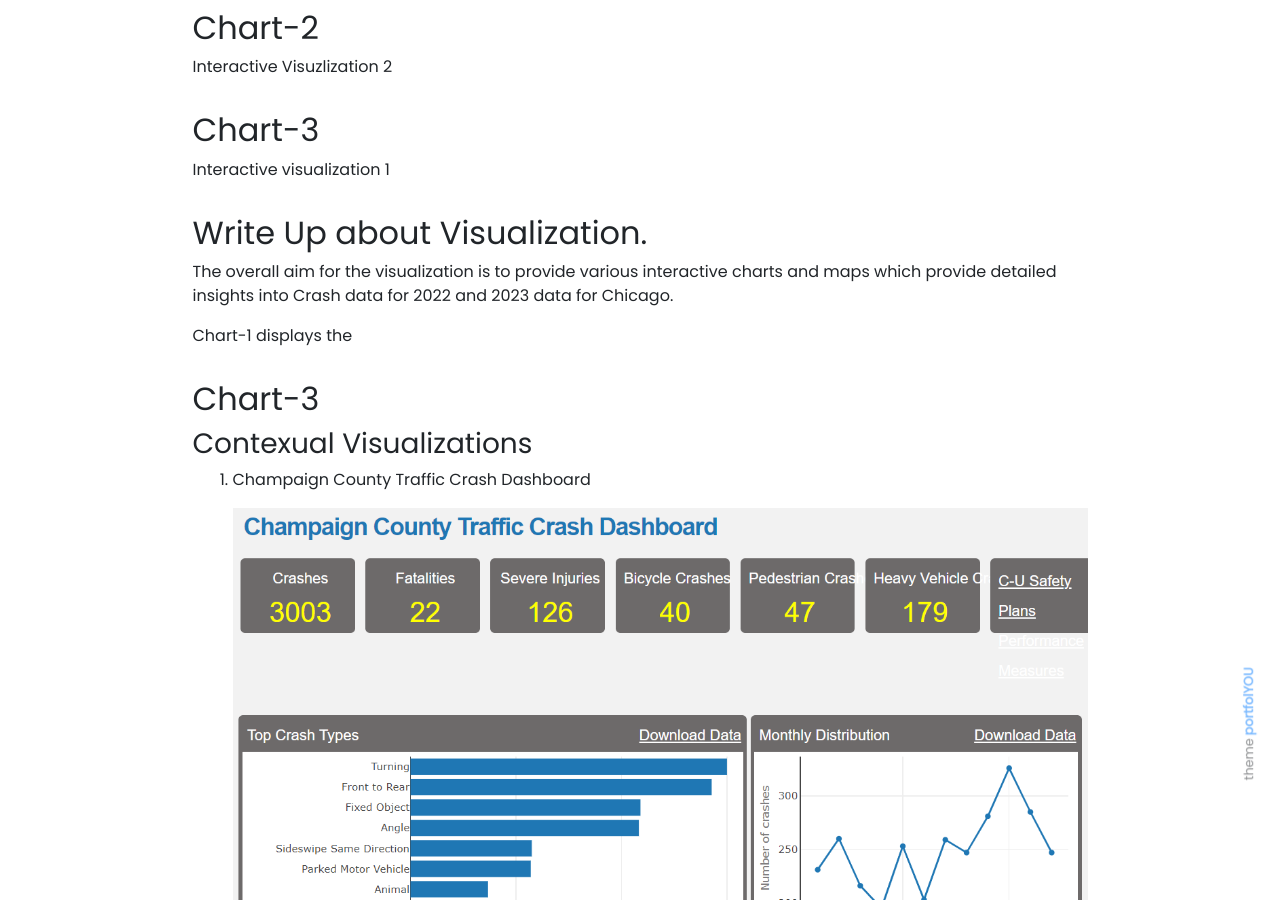
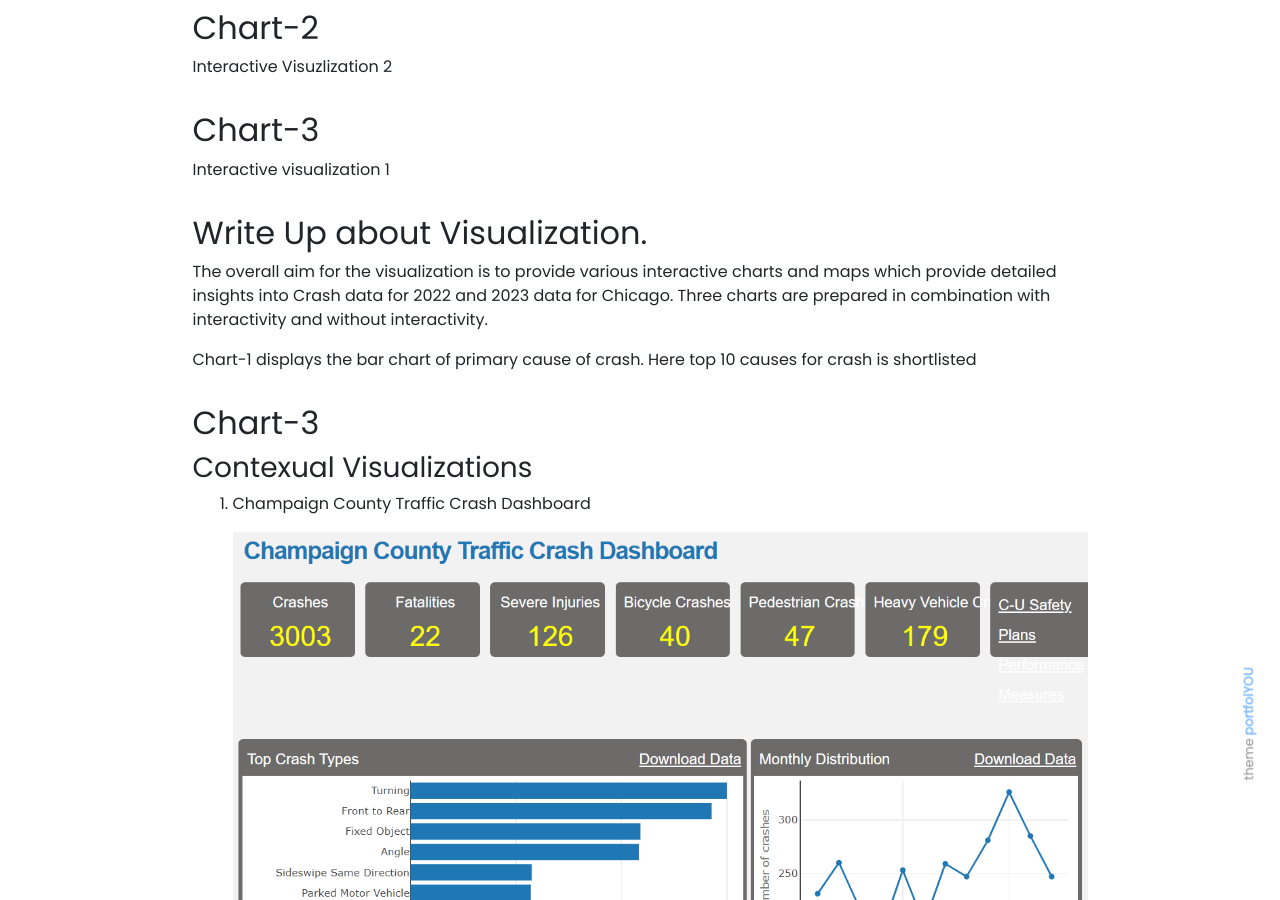
Before and after one commit to pmshah5/pmshah5.github.io, a Jekyll site: the page built from _projects/1_Vega_lite_project.md, in a window 1280 px wide and 900 px high, scrolled down 1873 px. Built offline with Jekyll 4.4.1, drawn with Linux system fonts in a browser that asks for light colours; nearby versions of some CDN libraries.

Commit message:
Update 1_Vega_lite_project.md

```diff
--- a/_projects/1_Vega_lite_project.md
+++ b/_projects/1_Vega_lite_project.md
@@ -20,7 +20,7 @@ The primary dataset used for creating visualization is from City of Chicago Data
 
 The Traffic Crashes - Crashes dataset available on the City of Chicago's data portal contains detailed information about motor vehicle crashes reported to the police department within the city limits. The dataset includes data on various factors that contribute to crashes, such as weather conditions, types of vehicles involved, and driver actions. Additionally, it provides information about the severity of each crash and the number of injuries or fatalities that resulted. This dataset is an important resource for researchers, policymakers, and city officials who are interested in improving traffic safety and reducing the number of crashes on Chicago's streets. With over 1.1 million records spanning from 2014 to the present, this dataset offers a comprehensive view of traffic crashes in the city and can help inform evidence-based interventions to prevent future accidents.
 
-Followin is an image showing the crash data distribution from 2014 to 2023 in Chicago MPA. I prepared this graph using pandas and matplotlib in python. Here is the link for the notebook. [Link](https://github.com/pmshah5/pmshah5.github.io/blob/main/python_notebooks/Project_5.ipynb))
+Followin is an image showing the crash data distribution from 2014 to 2023 in Chicago MPA. I prepared this graph using pandas and matplotlib in python. Here is the link for the notebook. [Link](https://github.com/pmshah5/pmshah5.github.io/blob/main/python_notebooks/Project_5.ipynb)
 
 <div class="left">
 {% include elements/button.html link="https://data.cityofchicago.org/Transportation/Traffic-Crashes-Crashes/85ca-t3if/data" text="Data Source" %}
@@ -74,9 +74,9 @@ Interactive visualization 1
 
 ## Write Up about Visualization.
 
-The overall aim for the visualization is to provide various interactive charts and maps which provide detailed insights into Crash data for 2022 and 2023 data for Chicago.
+The overall aim for the visualization is to provide various interactive charts and maps which provide detailed insights into Crash data for 2022 and 2023 data for Chicago. Three charts are prepared in combination with interactivity and without interactivity.
 
-Chart-1 displays the
+Chart-1 displays the bar chart of primary cause of crash. Here top 10 causes for crash is shortlisted
 
 
 ## Chart-3
```
